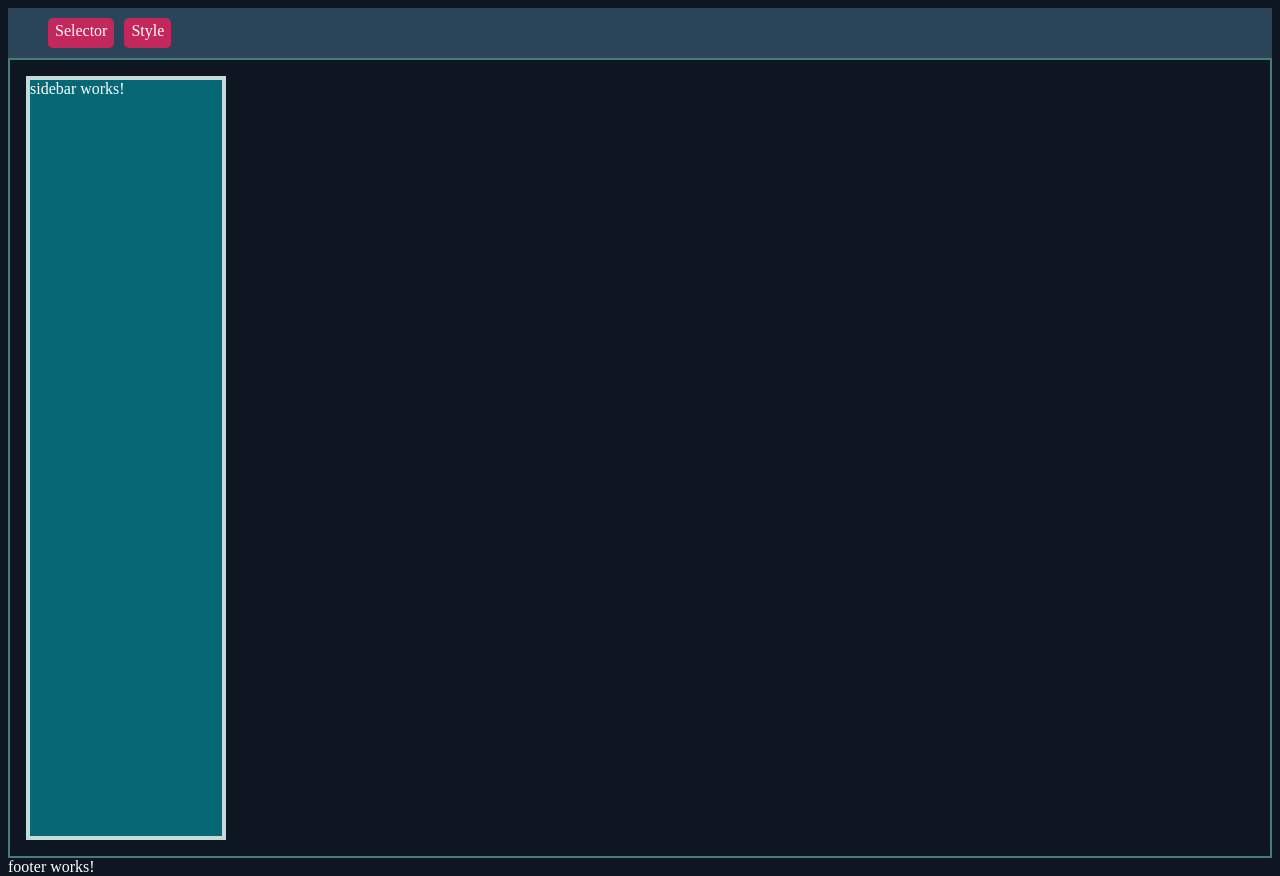
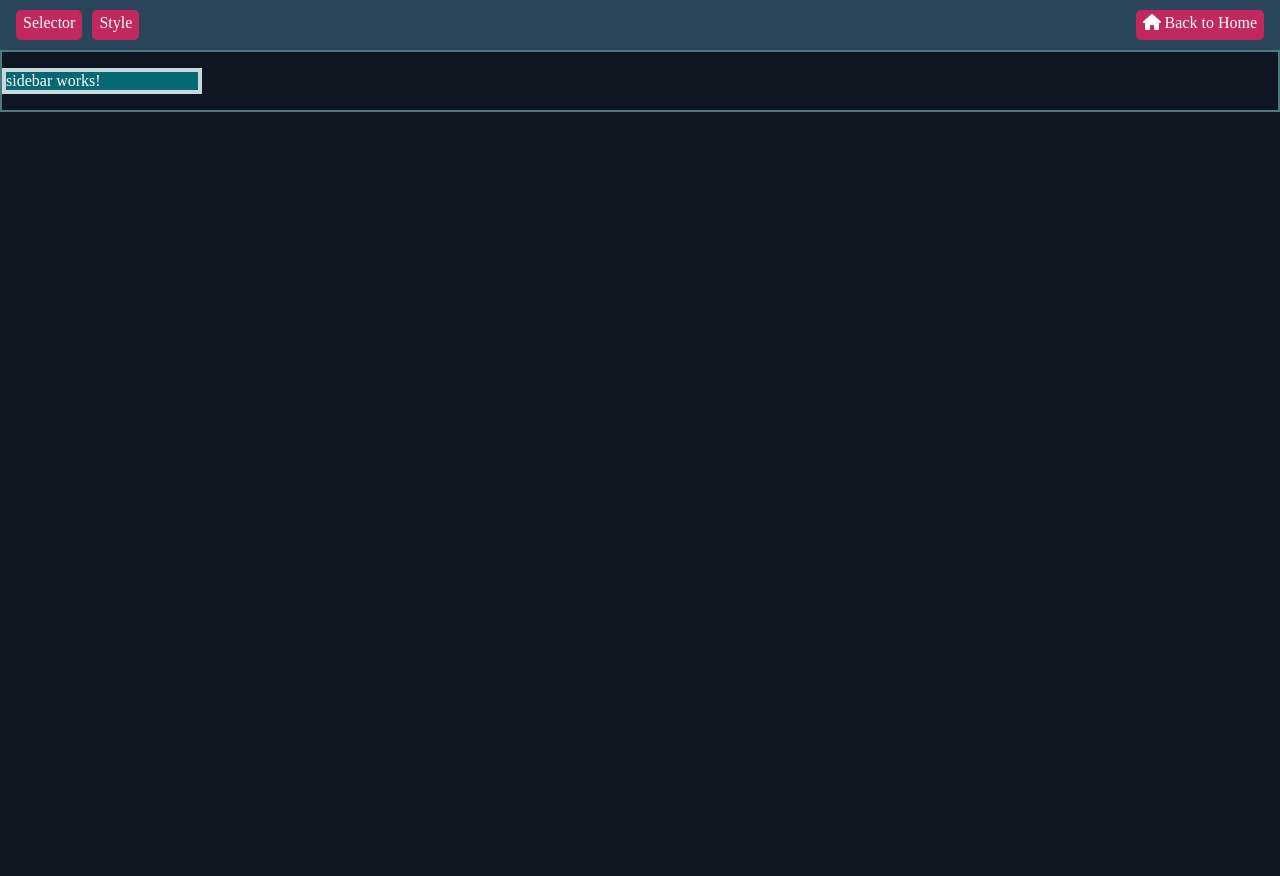
Before and after one commit to rupeshdp7/angular-ssr-standalone, an Angular app: page / in a window 1280 px wide. After the commit the page ends 800 px from the top, so only its background shows below. Built offline with nearby package versions, Linux system fonts and the light colour scheme.

Commit message:
Home button added to header and other minor updates.

```diff
--- a/src/app/app.component.html
+++ b/src/app/app.component.html
@@ -6,4 +6,4 @@
     <router-outlet />
   </div>
 </main>
-<app-footer></app-footer>
+<!-- <app-footer></app-footer> -->
--- a/src/app/app.component.scss
+++ b/src/app/app.component.scss
@@ -1,7 +1,6 @@
 main {
     width: 100%;
-    min-height: 100%;
-    padding: 1rem;
+    padding: 1rem 0;
     display: grid;
     grid-template-columns: 200px auto;
     border: 2px solid #487b7c;
--- a/src/app/header/header.component.html
+++ b/src/app/header/header.component.html
@@ -4,6 +4,8 @@
             @for(navItem of navigationList; track navItem.id){
                 <li><a [routerLink]="navItem.route">{{navItem.label}}</a></li>
             }
+            <li class="home-link"><a routerLink=""><fa-icon [icon]="faHome"></fa-icon> Back to Home</a></li>
         </ul>
     </nav>
+
 </header>
--- a/src/app/header/header.component.scss
+++ b/src/app/header/header.component.scss
@@ -11,6 +11,7 @@ ul {
     align-items: center;
     height: 50px;
     margin: 0;
+    padding: 1em;
     li {
         list-style: none;
         padding: 2px 5px;
@@ -27,4 +28,8 @@ ul {
         background-color: #7d203f;
         border-color: #7d203f;
     }
+    .home-link{
+        margin-left: auto;
+
+    }
 }
--- a/src/app/header/header.component.ts
+++ b/src/app/header/header.component.ts
@@ -1,13 +1,17 @@
 import { Component } from '@angular/core';
 import { RouterModule } from '@angular/router';
+import { FontAwesomeModule } from '@fortawesome/angular-fontawesome';
+import { faHome } from '@fortawesome/free-solid-svg-icons';
+
 @Component({
   selector: '.header',
   standalone: true,
-  imports: [RouterModule],
+  imports: [RouterModule, FontAwesomeModule],
   templateUrl: './header.component.html',
   styleUrl: './header.component.scss'
 })
 export class HeaderComponent {
+  faHome = faHome;
   navigationList: NavigationList = [
     { id:"selector", label: "Selector", route: "selector" },
     { id:"style", label: "Style", route: "style" }
--- a/src/styles.scss
+++ b/src/styles.scss
@@ -6,7 +6,7 @@
 html, body {
     background-color: #0d1621;
     color: #FFF;
-    height: 100%;
+    margin: 0 auto;
 }
 
 :host {
```
